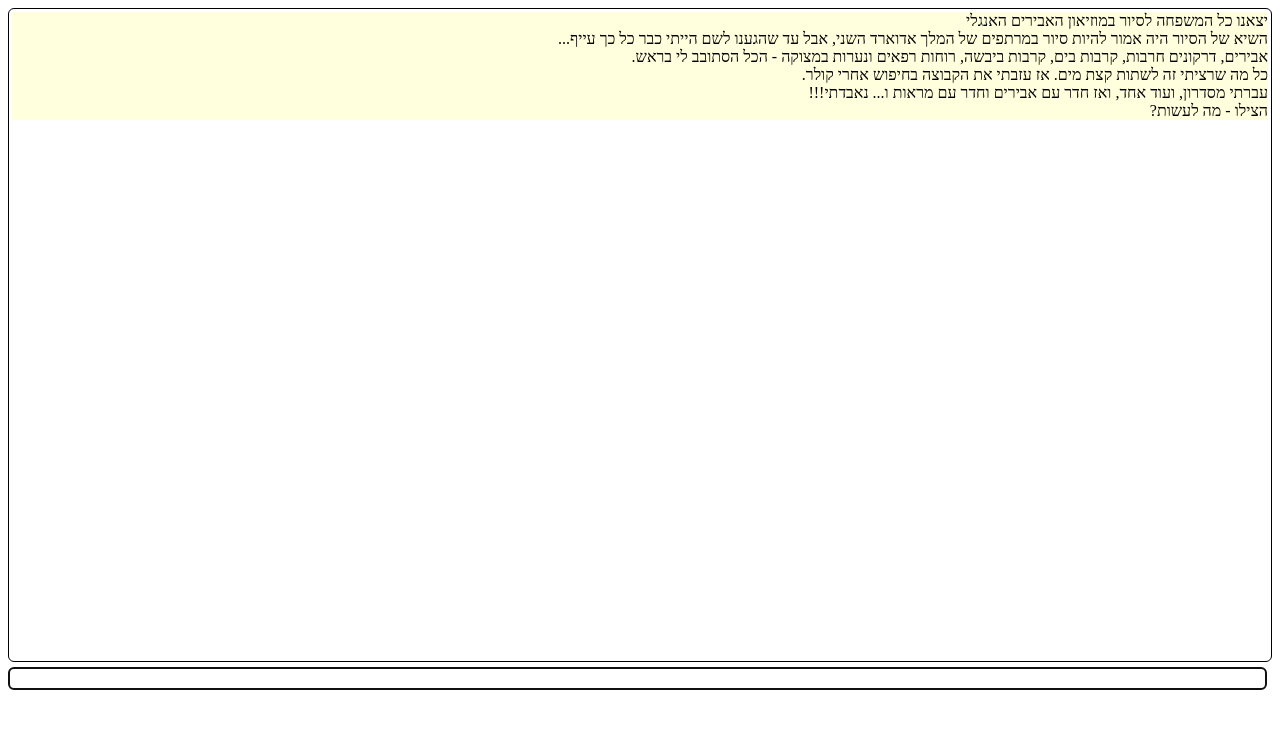
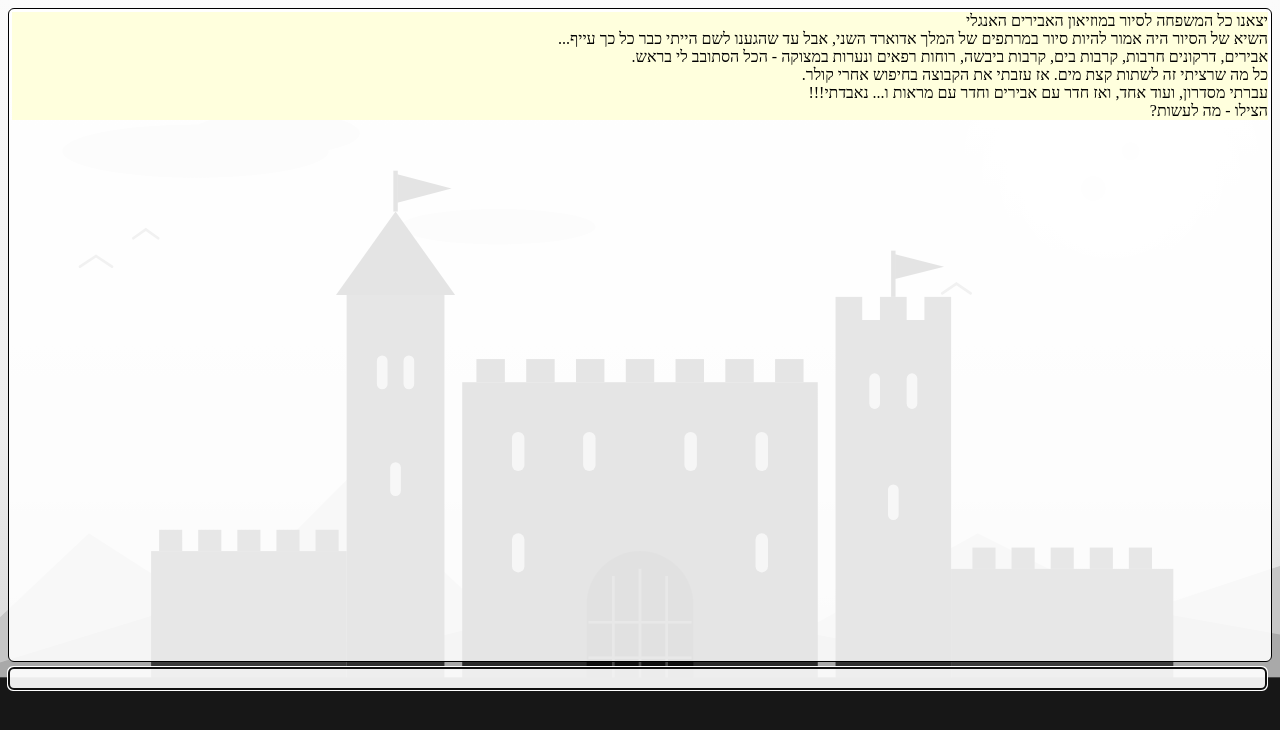
Before and after one commit to ospector/text-adventure-framework, a plain HTML site: page index.html in a window 1280 px wide. Drawn offline with Linux system fonts and the light colour scheme.

Commit message:
Display the castle background behind the main screen
The background goes on `html` rather than `body`: body is 95% tall, so a
background propagated from it would size its painting area to that box and
leave the remaining strip showing only the fallback colour.

The output pane and input box get near-opaque white backdrops so the scene
reads as a watermark without touching legibility -- worst-case contrast for
black text over the darkest part of the image is 16:1. Only background
colours change, so sizing, RTL direction and hit targets are untouched.

Co-Authored-By: Claude Opus 5 <noreply@anthropic.com>

```diff
--- a/style.css
+++ b/style.css
@@ -1,7 +1,22 @@
-html { height:100% }
+html {
+    height: 100%;
+    /* The colour is the fallback: if the SVG cannot be fetched the page still
+       renders as a light backdrop with legible text. `cover` + `no-repeat`
+       keep the scene unbroken and untiled, and `fixed` anchors the painting
+       area to the viewport so it fills the screen at any size. */
+    background-color: #e9e9e9;
+    background-image: url("assets/background.svg");
+    background-repeat: no-repeat;
+    background-position: center center;
+    background-size: cover;
+    background-attachment: fixed;
+}
 body { height:95% }
 div#stdout {
     height: 85%;
+    /* Near-opaque so the castle reads as a faint watermark behind the text
+       while black-on-white contrast stays well above the 4.5:1 minimum. */
+    background-color: rgba(255, 255, 255, 0.88);
     border: 1px solid black;
     border-radius: 6px;
     padding: 3px;
@@ -22,6 +37,7 @@ div.game {
 
 input#stdin {
     width: 99%;
+    background-color: rgba(255, 255, 255, 0.92);
     border-radius: 5px;
     border: 1px solid lightblue;
     padding: 3px;
```
